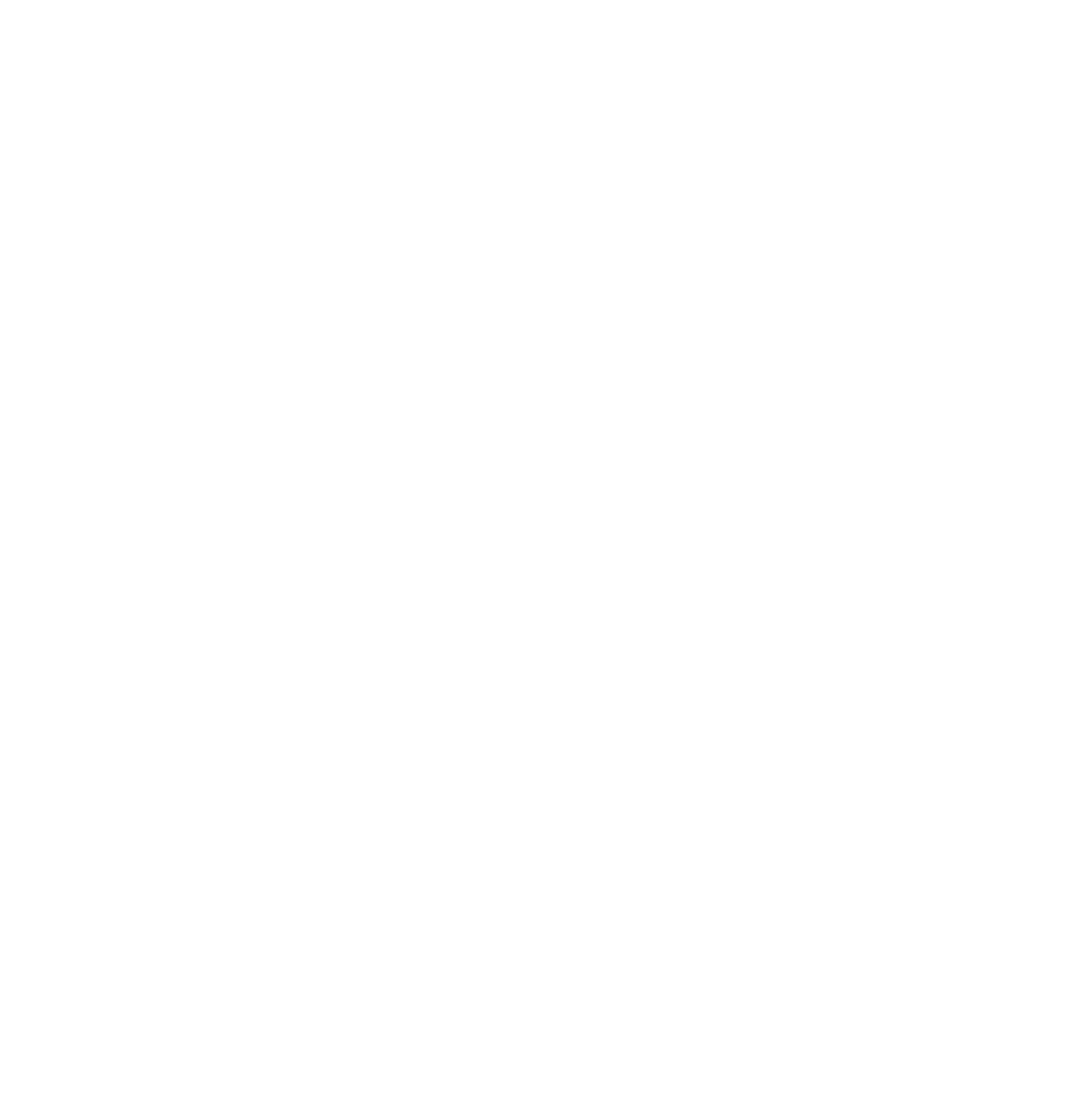
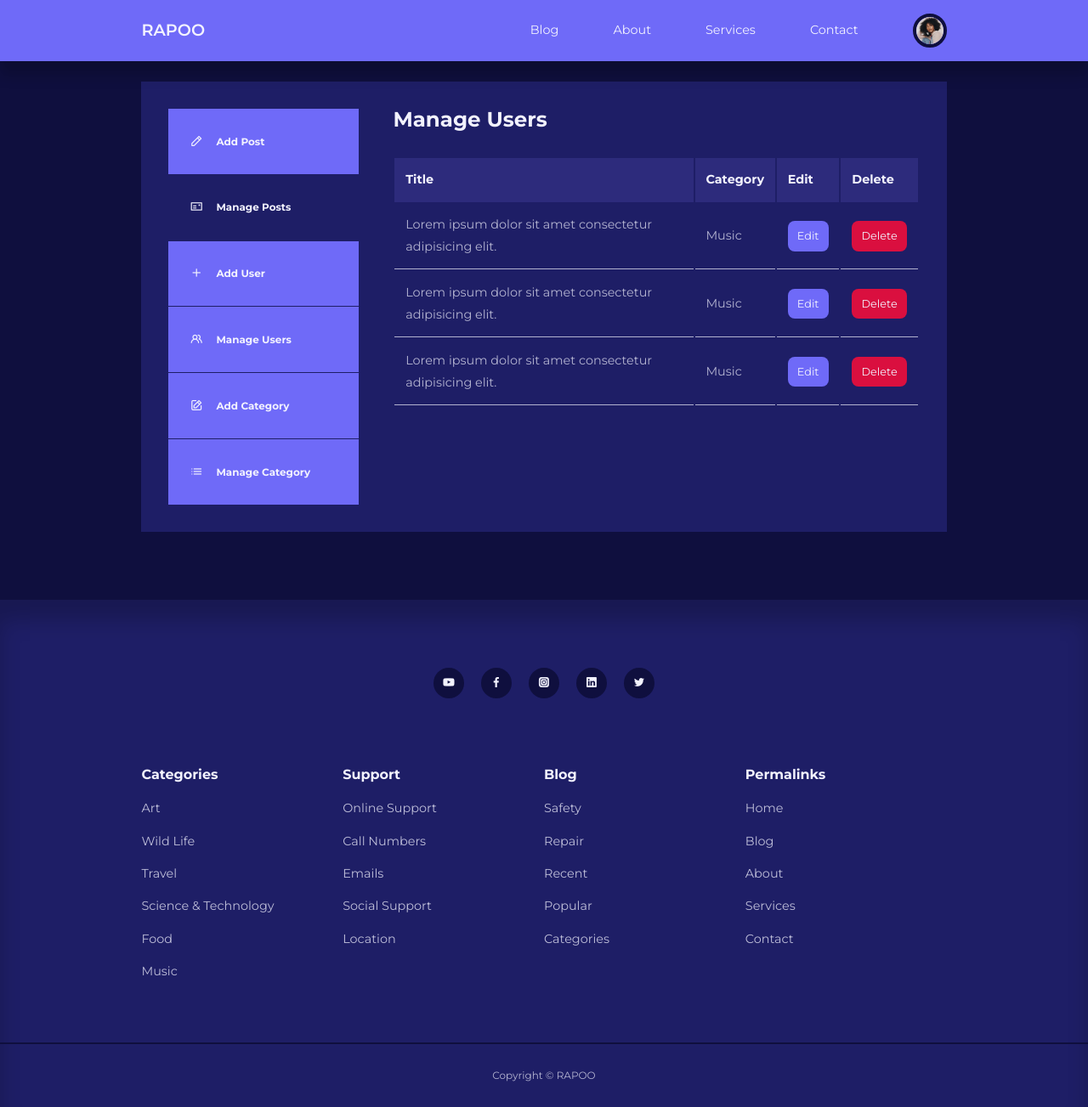
Before and after one commit to aniemmanuelrapoo/Blog-post-website, a plain HTML site: page dashboard.html in a window 1280 px wide. Shown: the whole page at 85% size. Before the commit the page ends 800 px from the top, so only its background shows below. Drawn offline with nearby package versions, Linux system fonts and the light colour scheme.

Commit message:
done with dashboard and website

```diff
--- a/dashboard.html
+++ b/dashboard.html
@@ -0,0 +1,183 @@
+<!DOCTYPE html>
+<html lang="en">
+<head>
+  <meta charset="UTF-8">
+  <meta http-equiv="X-UA-Compatible" content="IE=edge">
+  <meta name="viewport" content="width=device-width, initial-scale=1.0">
+  <title>Blog website</title>
+  <link rel="stylesheet" href="./style.css">
+  <!-- icon cdn -->
+  <link rel="stylesheet" href="https://unicons.iconscout.com/release/v4.0.0/css/line.css">
+  <!-- GOOGLE FONTS(MONTSERAT) -->
+  <link rel="preconnect" href="https://fonts.googleapis.com">
+  <link rel="preconnect" href="https://fonts.gstatic.com" crossorigin>
+  <link href="https://fonts.googleapis.com/css2?family=Montserrat:wght@300;400;500;600;700;800;900&display=swap" rel="stylesheet">
+</head>
+<body>
+  <nav>
+    <div class="container nav__container">
+      <a href="index.html" class="nav__logo">RAPOO</a>
+      <ul class="nav__items">
+        <li><a href="blog.html">Blog</a></li>
+        <li><a href="about.html">About</a></li>
+        <li><a href="services.html">Services</a></li>
+        <li><a href="contact.html">Contact</a></li>
+        <!-- <li><a href="signin.html">SignIn</a></li> -->
+        <li class="nav__profile">
+          <div class="avatar">
+            <img src="./images/avatar1.jpg" alt="">
+          </div>
+          <ul>
+            <li><a href="dashboard.html">Dashboard</a></li>
+            <li><a href="logout.html">Logout</a></li>
+          </ul>
+        </li>
+      </ul>
+
+      <button id="open__nav-btn"><i class="uil uil-bars"></i></button>
+      <button id="close__nav-btn"><i class="uil uil-multiply"></i></button>
+    </div>
+  </nav>
+
+  <!-- ==================== END OF NAV ================== -->
+
+<section class="dashboard">
+  <div class="container dashboard__container">
+    <button id="show__sidebar-btn" class="sidebar__toggle"><i class="uil uil-angle-right-b"></i></button>
+    <button id="hide__sidebar-btn" class="sidebar__toggle"><i class="uil uil-angle-left-b"></i></button>
+    <aside>
+      <ul>
+        <li>
+          <a href="add-post.html"><i class="uil uil-pen"></i>
+            <h5>Add Post</h5>
+          </a>
+        </li>
+        <li>
+          <a href="dashboard.html" class="active"><i class="uil uil-postcard"></i>
+            <h5>Manage Posts</h5>
+          </a>
+        </li>
+        <li>
+          <a href="add-user.html"><i class="uil uil-plus"></i>
+            <h5>Add User</h5>
+          </a>
+        </li>
+        <li>
+          <a href="manage-user.html"><i class="uil uil-users-alt"></i>
+            <h5>Manage Users</h5>
+          </a>
+        </li>
+        <li>
+          <a href="add-category.html"><i class="uil uil-edit"></i>
+            <h5>Add Category</h5>
+          </a>
+        </li>
+        <li>
+          <a href="manage-categories.html"><i class="uil uil-list-ul"></i>
+            <h5>Manage Category</h5>
+          </a>
+        </li>
+      </ul>
+    </aside>
+    <main>
+      <h2>Manage Users</h2>
+      <table>
+        <thead>
+          <tr>
+            <th>Title</th>
+            <th>Category</th>
+            <th>Edit</th>
+            <th>Delete</th>
+          </tr>
+        </thead>
+        <tbody>
+          <tr>
+            <td>Lorem ipsum dolor sit amet consectetur adipisicing elit.</td>
+            <td>Music</td>
+            <td><a href="edit-post.html" class="btn sm">Edit</a></td>
+            <td><a href="delete-category.html" class="btn sm danger">Delete</a></td>
+          </tr>
+
+          <tr>
+            <td>Lorem ipsum dolor sit amet consectetur adipisicing elit.</td>
+            <td>Music</td>
+            <td><a href="edit-post.html" class="btn sm">Edit</a></td>
+            <td><a href="delete-category.html" class="btn sm danger">Delete</a></td>
+          </tr>
+
+          <tr>
+            <td>Lorem ipsum dolor sit amet consectetur adipisicing elit.</td>
+            <td>Music</td>
+            <td><a href="edit-post.html" class="btn sm">Edit</a></td>
+            <td><a href="delete-category.html" class="btn sm danger">Delete</a></td>
+          </tr>
+        </tbody>
+      </table>
+    </main>
+  </div>
+</section>
+
+
+<footer>
+  <div class="footer__socials">
+    <a href="#" target="_blank"><i class="uil uil-youtube"></i></a>
+    <a href="#" target="_blank"><i class="uil uil-facebook-f"></i></a>
+    <a href="#" target="_blank"><i class="uil uil-instagram-alt"></i></a>
+    <a href="#" target="_blank"><i class="uil uil-linkedin"></i></a>
+    <a href="#" target="_blank"><i class="uil uil-twitter"></i></a>
+  </div>
+  <div class="container footer__container">
+    <article>
+      <h4>Categories</h4>
+      <ul>
+        <li><a href="category-post.html">Art</a></li>
+        <li><a href="category-post.html">Wild Life</a></li>
+        <li><a href="category-post.html">Travel</a></li>
+        <li><a href="category-post.html">Science & Technology</a></li>
+        <li><a href="category-post.html">Food</a></li>
+        <li><a href="category-post.html">Music</a></li>
+      </ul>
+    </article>
+
+    <article>
+      <h4>Support</h4>
+      <ul>
+        <li><a href="">Online Support</a></li>
+        <li><a href="">Call Numbers</a></li>
+        <li><a href="">Emails</a></li>
+        <li><a href="">Social Support</a></li>
+        <li><a href="">Location</a></li>
+      </ul>
+    </article>
+
+    <article>
+      <h4>Blog</h4>
+      <ul>
+        <li><a href="">Safety</a></li>
+        <li><a href="">Repair</a></li>
+        <li><a href="">Recent</a></li>
+        <li><a href="">Popular</a></li>
+        <li><a href="">Categories</a></li>
+      </ul>
+    </article>
+
+    <article>
+      <h4>Permalinks</h4>
+      <ul>
+        <li><a href="">Home</a></li>
+        <li><a href="">Blog</a></li>
+        <li><a href="">About</a></li>
+        <li><a href="">Services</a></li>
+        <li><a href="">Contact</a></li>
+      </ul>
+    </article>
+  </div>
+
+  <div class="footer__copyright">
+    <small>Copyright &copy; RAPOO</small>
+  </div>
+</footer>
+
+<script src="./main.js"></script>
+</body>
+</html>
--- a/style.css
+++ b/style.css
@@ -143,7 +143,7 @@
 
 .nav__profile ul{
   position: absolute;
-  top: 125%;
+  top: 140%;
   right: 0;
   display: flex;
   flex-direction: column;
@@ -322,6 +322,7 @@
   width: 30rem;
   background: var(--color-gray-900);
   display: flex;
+  flex-direction: row;
   align-items: center;
   justify-content: space-between;
   overflow: hidden;
```
